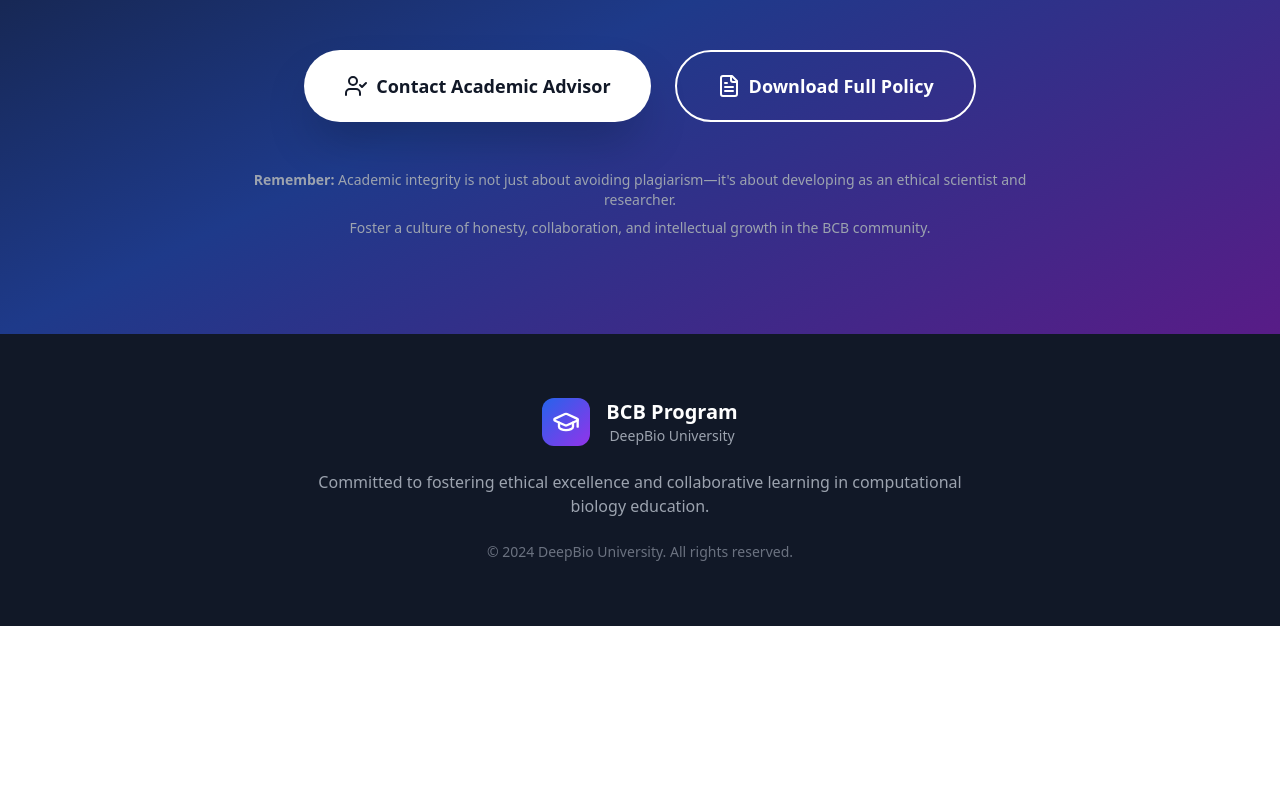
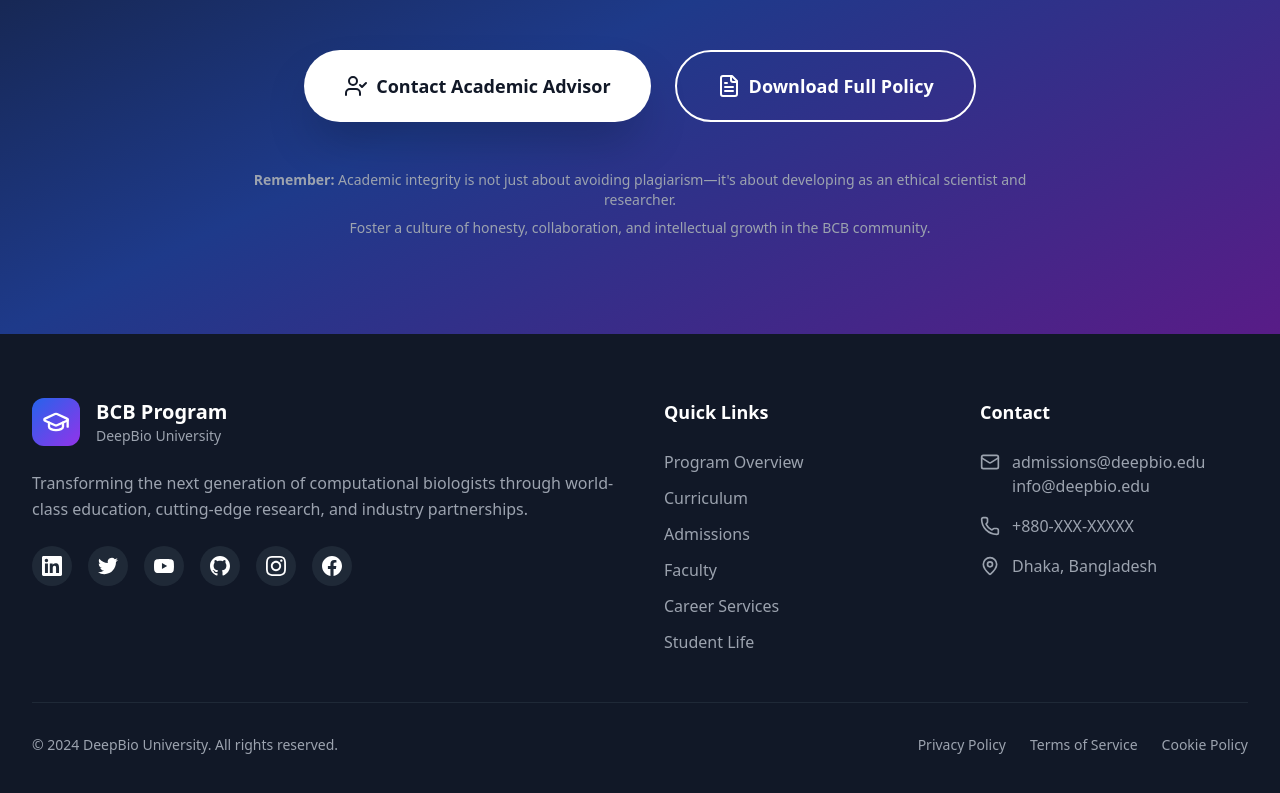
Before and after one commit to hossainlab/deepbio-academy, a Next.js app: page /academic-integrity in a window 1280 px wide. Shown: the part 2849-3642 px from the top of the page. Before the commit the page ends 3475 px from the top, so only its background shows below. Built offline with nearby package versions, Linux system fonts and the light colour scheme.

Commit message:
added footer in the policy page

```diff
--- a/src/app/academic-integrity/page.tsx
+++ b/src/app/academic-integrity/page.tsx
@@ -6,7 +6,8 @@ import Link from 'next/link';
 import {
   CheckCircle, ArrowRight, Users, BookOpen, AlertTriangle,
   FileText, MessageSquare, Shield, Award, GraduationCap,
-  Menu, X, ChevronRight, Lightbulb, UserCheck, Database
+  Menu, X, ChevronRight, Lightbulb, UserCheck, Database,
+  Mail, Phone, MapPin
 } from 'lucide-react';
 
 export default function AcademicIntegrity() {
@@ -432,21 +433,138 @@ export default function AcademicIntegrity() {
       {/* Footer */}
       <footer className="bg-gray-900 text-white py-16">
         <div className="max-w-7xl mx-auto px-4 sm:px-6 lg:px-8">
-          <div className="text-center">
-            <div className="flex items-center justify-center space-x-4 mb-6">
-              <div className="w-12 h-12 bg-gradient-to-br from-blue-600 to-purple-600 rounded-xl flex items-center justify-center">
-                <GraduationCap className="w-7 h-7 text-white" />
+          <div className="grid md:grid-cols-4 gap-12">
+            <div className="col-span-2">
+              <div className="flex items-center space-x-4 mb-6">
+                <div className="w-12 h-12 bg-gradient-to-br from-blue-600 to-purple-600 rounded-xl flex items-center justify-center">
+                  <GraduationCap className="w-7 h-7 text-white" />
+                </div>
+                <div>
+                  <h3 className="text-xl font-bold">BCB Program</h3>
+                  <p className="text-sm text-gray-400">DeepBio University</p>
+                </div>
               </div>
-              <div>
-                <h3 className="text-xl font-bold">BCB Program</h3>
-                <p className="text-sm text-gray-400">DeepBio University</p>
+              <p className="text-gray-400 leading-relaxed mb-6">
+                Transforming the next generation of computational biologists through world-class education,
+                cutting-edge research, and industry partnerships.
+              </p>
+              <div className="flex space-x-4">
+                <motion.a
+                  href="https://linkedin.com/company/deepbio-limited"
+                  target="_blank"
+                  rel="noopener noreferrer"
+                  className="w-10 h-10 bg-gray-800 rounded-full flex items-center justify-center hover:bg-blue-600 transition-colors"
+                  whileHover={{ scale: 1.1 }}
+                  whileTap={{ scale: 0.9 }}
+                >
+                  <svg className="w-5 h-5" fill="currentColor" viewBox="0 0 24 24">
+                    <path d="M20.447 20.452h-3.554v-5.569c0-1.328-.027-3.037-1.852-3.037-1.853 0-2.136 1.445-2.136 2.939v5.667H9.351V9h3.414v1.561h.046c.477-.9 1.637-1.85 3.37-1.85 3.601 0 4.267 2.37 4.267 5.455v6.286zM5.337 7.433c-1.144 0-2.063-.926-2.063-2.065 0-1.138.92-2.063 2.063-2.063 1.14 0 2.064.925 2.064 2.063 0 1.139-.925 2.065-2.064 2.065zm1.782 13.019H3.555V9h3.564v11.452zM22.225 0H1.771C.792 0 0 .774 0 1.729v20.542C0 23.227.792 24 1.771 24h20.451C23.2 24 24 23.227 24 22.271V1.729C24 .774 23.2 0 22.222 0h.003z"/>
+                  </svg>
+                </motion.a>
+                <motion.a
+                  href="https://twitter.com/deepbiolimited"
+                  target="_blank"
+                  rel="noopener noreferrer"
+                  className="w-10 h-10 bg-gray-800 rounded-full flex items-center justify-center hover:bg-blue-400 transition-colors"
+                  whileHover={{ scale: 1.1 }}
+                  whileTap={{ scale: 0.9 }}
+                >
+                  <svg className="w-5 h-5" fill="currentColor" viewBox="0 0 24 24">
+                    <path d="M23.953 4.57a10 10 0 01-2.825.775 4.958 4.958 0 002.163-2.723c-.951.555-2.005.959-3.127 1.184a4.92 4.92 0 00-8.384 4.482C7.69 8.095 4.067 6.13 1.64 3.162a4.822 4.822 0 00-.666 2.475c0 1.71.87 3.213 2.188 4.096a4.904 4.904 0 01-2.228-.616v.06a4.923 4.923 0 003.946 4.827 4.996 4.996 0 01-2.212.085 4.936 4.936 0 004.604 3.417 9.867 9.867 0 01-6.102 2.105c-.39 0-.779-.023-1.17-.067a13.995 13.995 0 007.557 2.209c9.053 0 13.998-7.496 13.998-13.985 0-.21 0-.42-.015-.63A9.935 9.935 0 0024 4.59z"/>
+                  </svg>
+                </motion.a>
+                <motion.a
+                  href="https://youtube.com/@deepbiolimited"
+                  target="_blank"
+                  rel="noopener noreferrer"
+                  className="w-10 h-10 bg-gray-800 rounded-full flex items-center justify-center hover:bg-red-600 transition-colors"
+                  whileHover={{ scale: 1.1 }}
+                  whileTap={{ scale: 0.9 }}
+                >
+                  <svg className="w-5 h-5" fill="currentColor" viewBox="0 0 24 24">
+                    <path d="M23.498 6.186a3.016 3.016 0 0 0-2.122-2.136C19.505 3.545 12 3.545 12 3.545s-7.505 0-9.377.505A3.017 3.017 0 0 0 .502 6.186C0 8.07 0 12 0 12s0 3.93.502 5.814a3.016 3.016 0 0 0 2.122 2.136c1.871.505 9.376.505 9.376.505s7.505 0 9.377-.505a3.015 3.015 0 0 0 2.122-2.136C24 15.93 24 12 24 12s0-3.93-.502-5.814zM9.545 15.568V8.432L15.818 12l-6.273 3.568z"/>
+                  </svg>
+                </motion.a>
+                <motion.a
+                  href="https://github.com/deepbio-limited"
+                  target="_blank"
+                  rel="noopener noreferrer"
+                  className="w-10 h-10 bg-gray-800 rounded-full flex items-center justify-center hover:bg-gray-600 transition-colors"
+                  whileHover={{ scale: 1.1 }}
+                  whileTap={{ scale: 0.9 }}
+                >
+                  <svg className="w-5 h-5" fill="currentColor" viewBox="0 0 24 24">
+                    <path d="M12 0c-6.626 0-12 5.373-12 12 0 5.302 3.438 9.8 8.207 11.387.599.111.793-.261.793-.577v-2.234c-3.338.726-4.033-1.416-4.033-1.416-.546-1.387-1.333-1.756-1.333-1.756-1.089-.745.083-.729.083-.729 1.205.084 1.839 1.237 1.839 1.237 1.07 1.834 2.807 1.304 3.492.997.107-.775.418-1.305.762-1.604-2.665-.305-5.467-1.334-5.467-5.931 0-1.311.469-2.381 1.236-3.221-.124-.303-.535-1.524.117-3.176 0 0 1.008-.322 3.301 1.23.957-.266 1.983-.399 3.003-.404 1.02.005 2.047.138 3.006.404 2.291-1.552 3.297-1.23 3.297-1.23.653 1.653.242 2.874.118 3.176.77.84 1.235 1.911 1.235 3.221 0 4.609-2.807 5.624-5.479 5.921.43.372.823 1.102.823 2.222v3.293c0 .319.192.694.801.576 4.765-1.589 8.199-6.086 8.199-11.386 0-6.627-5.373-12-12-12z"/>
+                  </svg>
+                </motion.a>
+                <motion.a
+                  href="https://instagram.com/deepbiolimited"
+                  target="_blank"
+                  rel="noopener noreferrer"
+                  className="w-10 h-10 bg-gray-800 rounded-full flex items-center justify-center hover:bg-pink-600 transition-colors"
+                  whileHover={{ scale: 1.1 }}
+                  whileTap={{ scale: 0.9 }}
+                >
+                  <svg className="w-5 h-5" fill="currentColor" viewBox="0 0 24 24">
+                    <path d="M12 2.163c3.204 0 3.584.012 4.85.07 3.252.148 4.771 1.691 4.919 4.919.058 1.265.069 1.645.069 4.849 0 3.205-.012 3.584-.069 4.849-.149 3.225-1.664 4.771-4.919 4.919-1.266.058-1.644.07-4.85.07-3.204 0-3.584-.012-4.849-.07-3.26-.149-4.771-1.699-4.919-4.92-.058-1.265-.07-1.644-.07-4.849 0-3.204.013-3.583.07-4.849.149-3.227 1.664-4.771 4.919-4.919 1.266-.057 1.645-.069 4.849-.069zm0-2.163c-3.259 0-3.667.014-4.947.072-4.358.2-6.78 2.618-6.98 6.98-.059 1.281-.073 1.689-.073 4.948 0 3.259.014 3.668.072 4.948.2 4.358 2.618 6.78 6.98 6.98 1.281.058 1.689.072 4.948.072 3.259 0 3.668-.014 4.948-.072 4.354-.2 6.782-2.618 6.979-6.98.059-1.28.073-1.689.073-4.948 0-3.259-.014-3.667-.072-4.947-.196-4.354-2.617-6.78-6.979-6.98-1.281-.059-1.69-.073-4.949-.073zm0 5.838c-3.403 0-6.162 2.759-6.162 6.162s2.759 6.163 6.162 6.163 6.162-2.759 6.162-6.163c0-3.403-2.759-6.162-6.162-6.162zm0 10.162c-2.209 0-4-1.79-4-4 0-2.209 1.791-4 4-4s4 1.791 4 4c0 2.21-1.791 4-4 4zm6.406-11.845c-.796 0-1.441.645-1.441 1.44s.645 1.44 1.441 1.44c.795 0 1.439-.645 1.439-1.44s-.644-1.44-1.439-1.44z"/>
+                  </svg>
+                </motion.a>
+                <motion.a
+                  href="https://facebook.com/deepbiolimited"
+                  target="_blank"
+                  rel="noopener noreferrer"
+                  className="w-10 h-10 bg-gray-800 rounded-full flex items-center justify-center hover:bg-blue-700 transition-colors"
+                  whileHover={{ scale: 1.1 }}
+                  whileTap={{ scale: 0.9 }}
+                >
+                  <svg className="w-5 h-5" fill="currentColor" viewBox="0 0 24 24">
+                    <path d="M24 12.073c0-6.627-5.373-12-12-12s-12 5.373-12 12c0 5.99 4.388 10.954 10.125 11.854v-8.385H7.078v-3.47h3.047V9.43c0-3.007 1.792-4.669 4.533-4.669 1.312 0 2.686.235 2.686.235v2.953H15.83c-1.491 0-1.956.925-1.956 1.874v2.25h3.328l-.532 3.47h-2.796v8.385C19.612 23.027 24 18.062 24 12.073z"/>
+                  </svg>
+                </motion.a>
               </div>
             </div>
-            <p className="text-gray-400 mb-6 max-w-2xl mx-auto">
-              Committed to fostering ethical excellence and collaborative learning in computational biology education.
+
+            <div>
+              <h4 className="text-lg font-semibold mb-6">Quick Links</h4>
+              <ul className="space-y-3 text-gray-400">
+                {['Program Overview', 'Curriculum', 'Admissions', 'Faculty', 'Career Services', 'Student Life'].map((link) => (
+                  <li key={link}>
+                    <a href="#" className="hover:text-white transition-colors">{link}</a>
+                  </li>
+                ))}
+              </ul>
+            </div>
+
+            <div>
+              <h4 className="text-lg font-semibold mb-6">Contact</h4>
+              <div className="space-y-4 text-gray-400">
+                <div className="flex items-start space-x-3">
+                  <Mail className="w-5 h-5 mt-0.5 flex-shrink-0" />
+                  <div>
+                    <p>admissions@deepbio.edu</p>
+                    <p>info@deepbio.edu</p>
+                  </div>
+                </div>
+                <div className="flex items-start space-x-3">
+                  <Phone className="w-5 h-5 mt-0.5 flex-shrink-0" />
+                  <p>+880-XXX-XXXXX</p>
+                </div>
+                <div className="flex items-start space-x-3">
+                  <MapPin className="w-5 h-5 mt-0.5 flex-shrink-0" />
+                  <p>Dhaka, Bangladesh</p>
+                </div>
+              </div>
+            </div>
+          </div>
+
+          <div className="border-t border-gray-800 mt-12 pt-8 flex flex-col sm:flex-row justify-between items-center">
+            <p className="text-gray-400 text-sm">
+              &copy; 2024 DeepBio University. All rights reserved.
             </p>
-            <div className="text-sm text-gray-500">
-              <p>&copy; 2024 DeepBio University. All rights reserved.</p>
+            <div className="flex space-x-6 mt-4 sm:mt-0 text-sm text-gray-400">
+              <Link href="/privacy-policy" className="hover:text-white transition-colors">Privacy Policy</Link>
+              <Link href="/terms-of-service" className="hover:text-white transition-colors">Terms of Service</Link>
+              <Link href="/cookie-policy" className="hover:text-white transition-colors">Cookie Policy</Link>
             </div>
           </div>
         </div>
```
